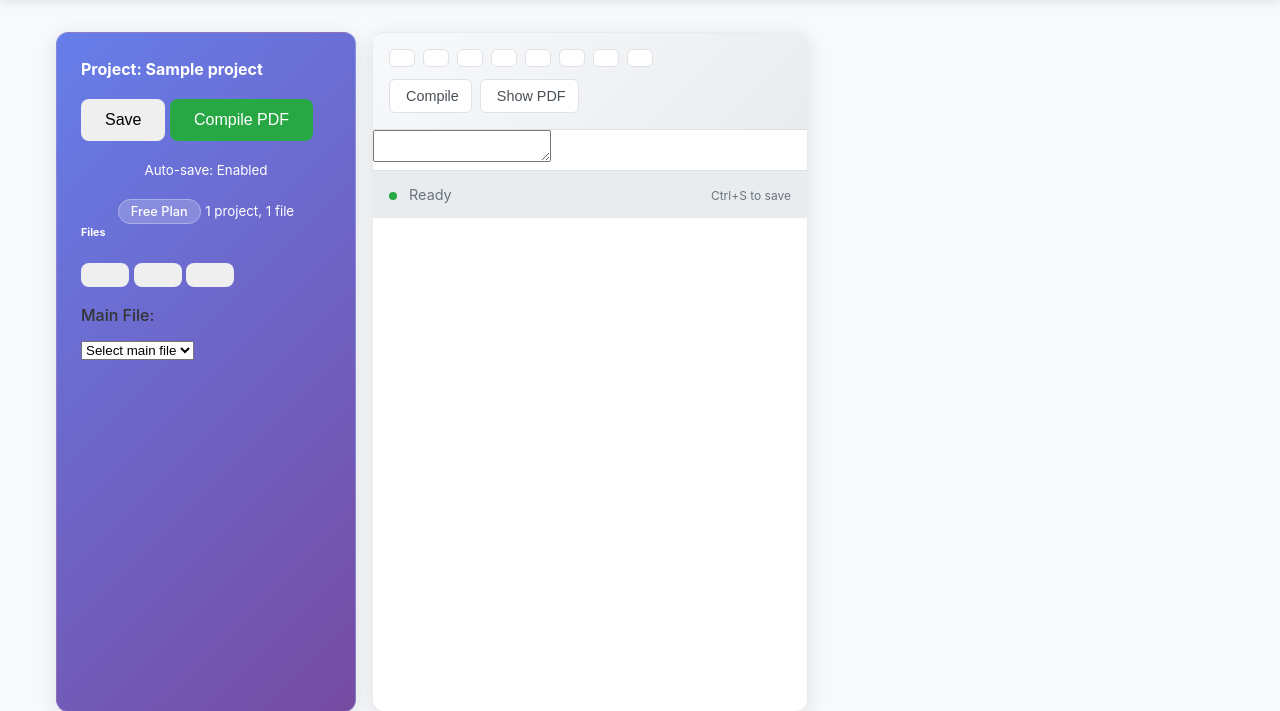
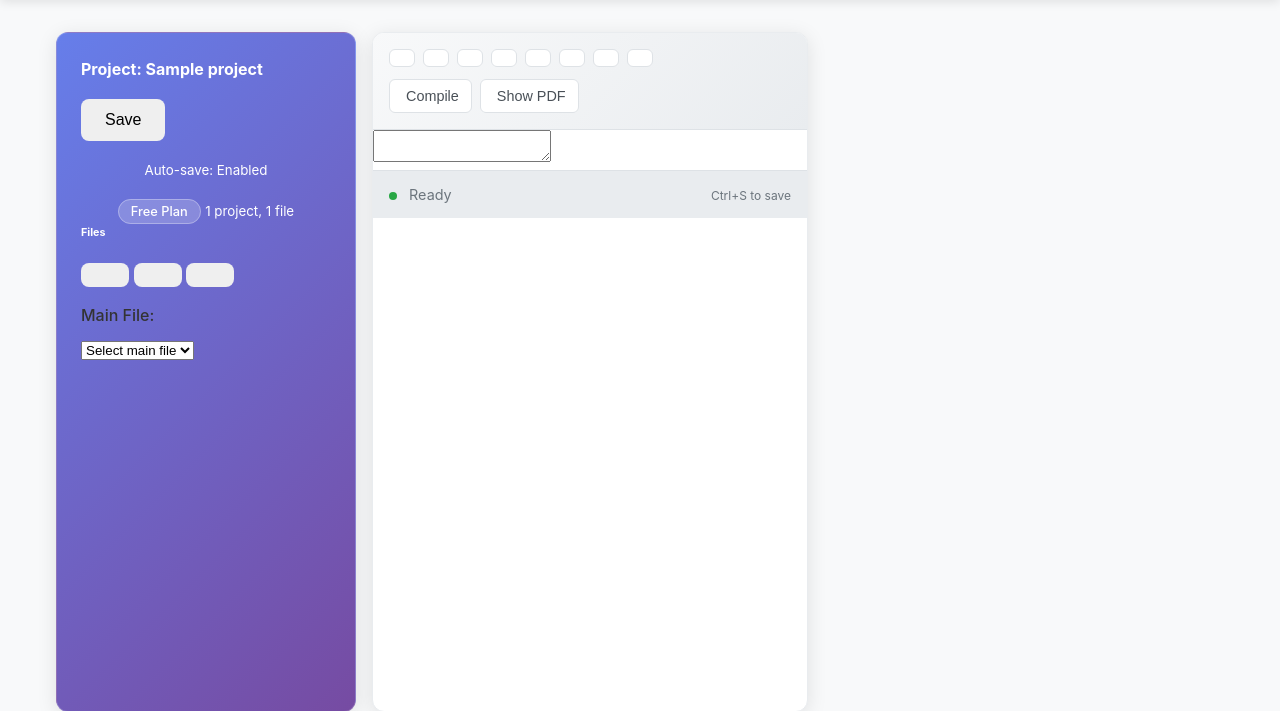
Before and after one commit to nilmarpublio/Doccollab, a Flask app: page /editor/1 in a window 1280 px wide. Shown: the part 60-771 px from the top of the page. Run offline with Flask 3, Linux system fonts and the light colour scheme; a user stored in the database is signed in; tables that the repository leaves empty hold one stand-in row (values such as "Sample post"); parts of the project's set-up code (start-up, migrations or seed data) failed here and were passed over.

Commit message:
Optimize editor layout: editor occupies PDF space by default, remove duplicate Compile PDF button from sidebar

```diff
--- a/static/css/style.css
+++ b/static/css/style.css
@@ -6,20 +6,24 @@
 /* ===== EDITOR SPECIFIC STYLES ===== */
 .editor-container {
   display: grid;
-  grid-template-columns: 300px 1fr 400px;
+  grid-template-columns: 300px 1fr;
   grid-template-rows: 1fr;
   gap: 1rem;
   height: calc(100vh - 120px);
   min-height: 600px;
 }
 
-/* Layout when PDF panel is hidden */
-.editor-container.pdf-hidden {
-  grid-template-columns: 300px 1fr;
+/* Layout when PDF panel is shown */
+.editor-container.pdf-visible {
+  grid-template-columns: 300px 1fr 400px;
 }
 
-.editor-container.pdf-hidden .pdf-panel {
-  display: none !important;
+.editor-container .pdf-panel {
+  display: none;
+}
+
+.editor-container.pdf-visible .pdf-panel {
+  display: block;
 }
 
 .sidebar {
--- a/templates/editor.html
+++ b/templates/editor.html
@@ -17,11 +17,8 @@
             <div class="sidebar-header">
                 <h4 class="text-white mb-3">{{ _('Project') }}: {{ project.name }}</h4>
                 <div class="btn-group w-100 mb-3" role="group">
-                    <button type="button" class="btn btn-sm btn-light" onclick="saveProject()">
+                    <button type="button" class="btn btn-sm btn-light w-100" onclick="saveProject()">
                         <i class="fas fa-save"></i> {{ _('Save') }}
-                    </button>
-                    <button type="button" class="btn btn-sm btn-success" onclick="compileProject()">
-                        <i class="fas fa-file-pdf"></i> {{ _('Compile PDF') }}
                     </button>
                 </div>
                 <div class="text-center mb-3">
@@ -120,7 +117,7 @@
     </div>
 
     <!-- PDF Panel -->
-    <div class="pdf-panel" id="pdfPanel" style="display: none;">
+    <div class="pdf-panel" id="pdfPanel">
         <div class="pdf-header">
             <h5 class="mb-3">{{ _('PDF Preview') }}</h5>
             <div class="pdf-controls">
@@ -771,7 +768,6 @@ let pdfVisible = false;
 
 function toggleView() {
     const container = document.querySelector('.editor-container');
-    const pdfPanel = document.getElementById('pdfPanel');
     const toggleBtn = document.getElementById('viewToggle');
     const toggleIcon = toggleBtn.querySelector('i');
     const toggleText = toggleBtn.querySelector('span') || toggleBtn.childNodes[2];
@@ -780,8 +776,7 @@ function toggleView() {
 
     if (pdfVisible) {
         // Show PDF panel
-        container.classList.remove('pdf-hidden');
-        pdfPanel.style.display = 'block';
+        container.classList.add('pdf-visible');
         toggleIcon.className = 'fas fa-eye-slash';
         if (toggleText && toggleText.textContent) {
             toggleText.textContent = ' {{ _("Hide PDF") }}';
@@ -790,8 +785,7 @@ function toggleView() {
         }
     } else {
         // Hide PDF panel
-        container.classList.add('pdf-hidden');
-        pdfPanel.style.display = 'none';
+        container.classList.remove('pdf-visible');
         toggleIcon.className = 'fas fa-eye';
         if (toggleText && toggleText.textContent) {
             toggleText.textContent = ' {{ _("Show PDF") }}';
```
